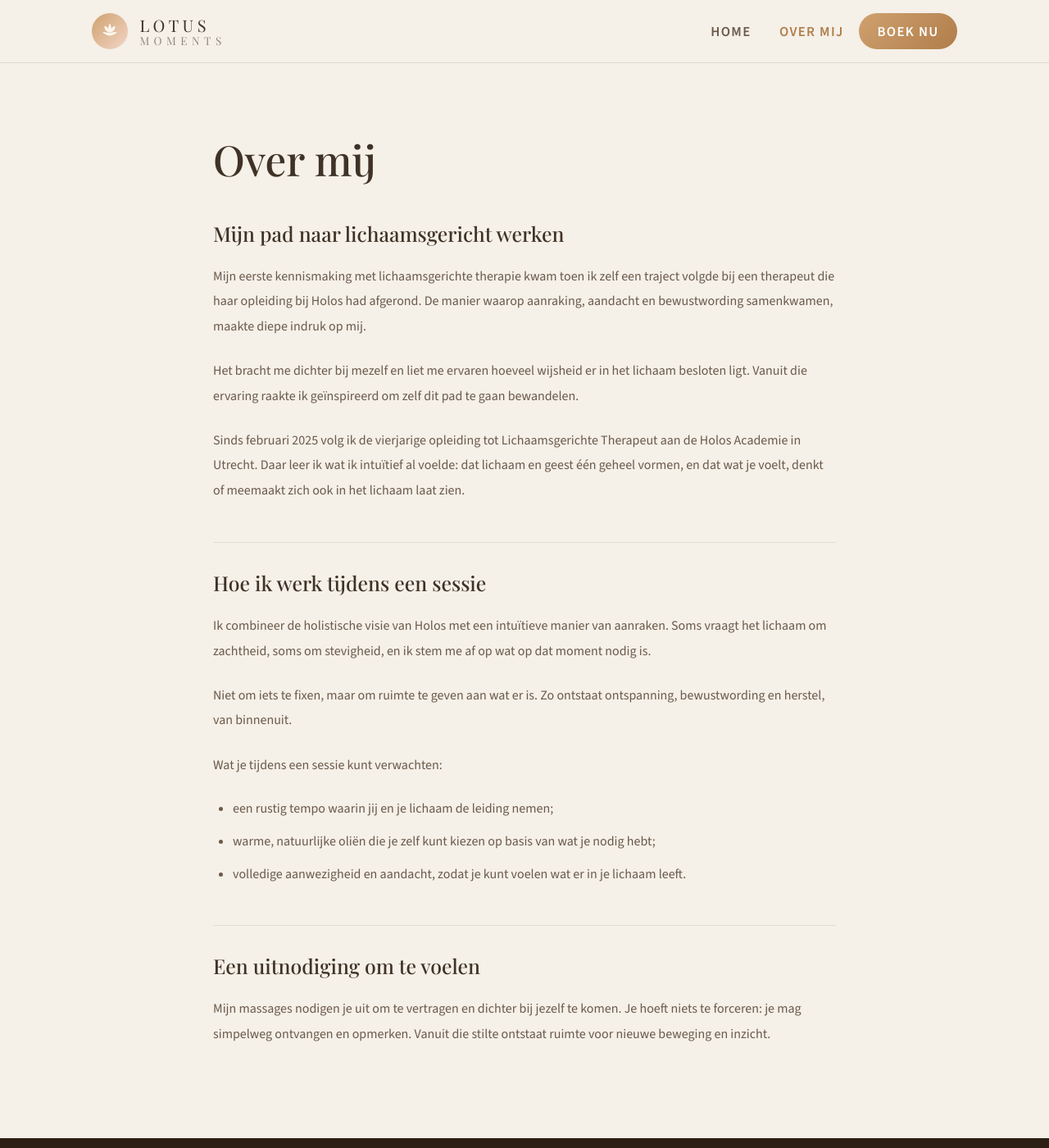
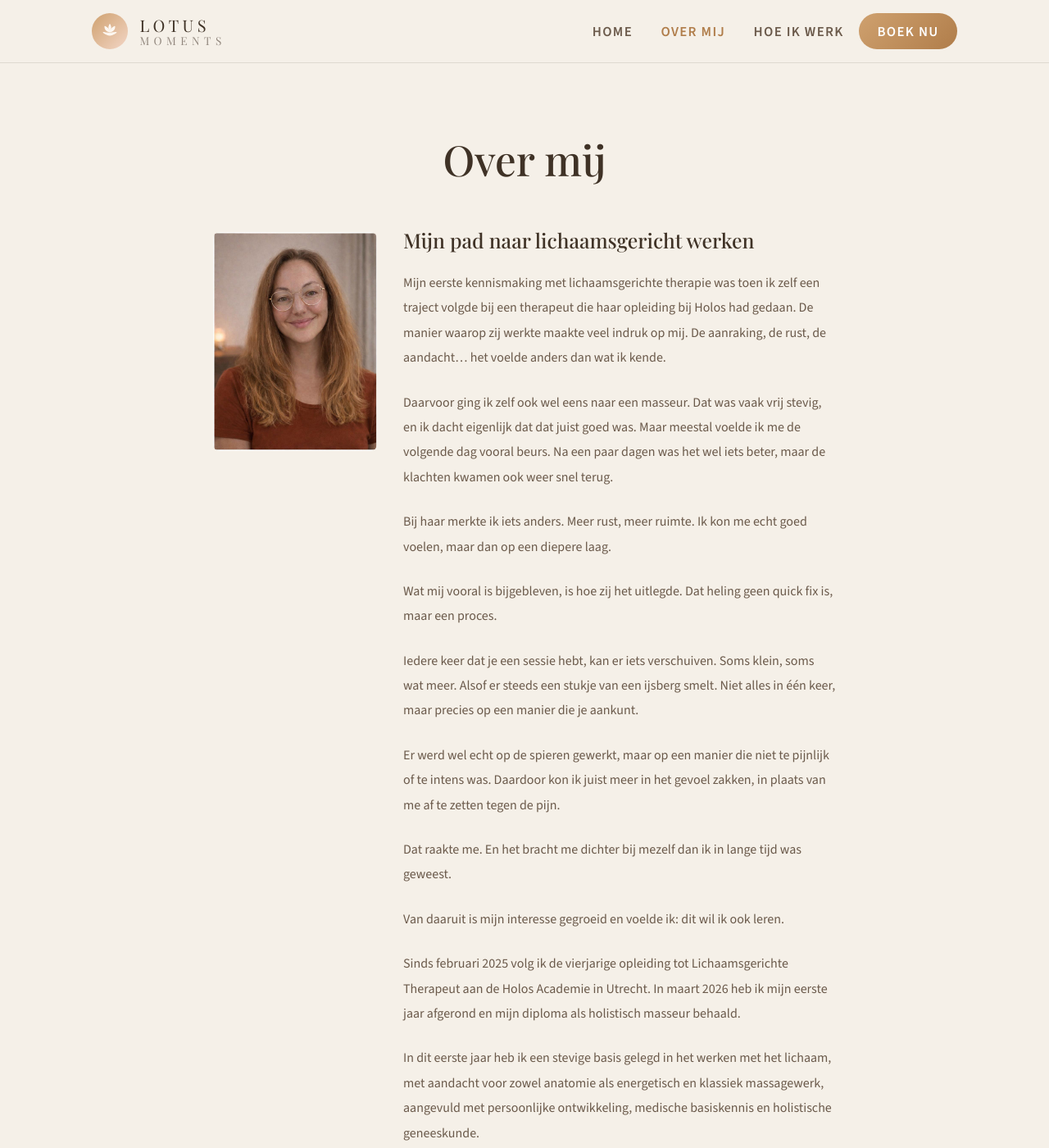
Before and after one commit to LotusMoments/website, a Jekyll site: the page built from over-mij.md, in a window 1280 px wide and 1400 px high. Shown: the whole window at 82% size. Built offline with Jekyll 4.4.1, drawn with Linux system fonts in a browser that asks for light colours; some of the changed text lies outside the part shown.

Commit message:
Add Over mij and Hoe ik werk pages with photos and lotus bullet styling

```diff
--- a/_config.yml
+++ b/_config.yml
@@ -23,5 +23,7 @@ nav_links:
     url: /
   - title: Over mij
     url: /over-mij/
+  - title: Hoe ik werk
+    url: /hoe-ik-werk/
   - title: Boek nu
     url: https://calendly.com/emine314/30min
--- a/assets/css/style.css
+++ b/assets/css/style.css
@@ -589,14 +589,31 @@ body {
   margin-bottom: 1.5rem;
 }
 
+.page-content p + ul {
+  margin-top: -1.1rem;
+}
+
 .page-content ul {
-  padding-left: 1.5rem;
+  padding-left: 0;
+  list-style: none;
   color: var(--text-muted);
 }
 
 .page-content li {
-  margin-bottom: 0.75rem;
+  padding-left: 1.4rem;
+  position: relative;
+  margin-bottom: 0.4rem;
   line-height: 1.75;
+}
+
+.page-content li::before {
+  content: "";
+  position: absolute;
+  left: 0;
+  top: 0.35em;
+  width: 1em;
+  height: 1em;
+  background: url("/assets/lotus-bullet.svg") center / contain no-repeat;
 }
 
 /* === FOOTER === */
--- /dev/null
+++ b/hoe-ik-werk.md
@@ -0,0 +1,33 @@
+---
+layout: page
+title: Hoe ik werk
+permalink: /hoe-ik-werk/
+---
+
+<h1 style="text-align: center;">Hoe ik werk</h1>
+
+<div markdown="1" style="display: flex; gap: 2rem; align-items: flex-start;">
+
+<div style="flex: 0 0 200px; position: sticky; top: 100px; align-self: flex-start; padding-top: 1.2rem;">
+<img src="/assets/emine2.jpg" alt="Emine" style="width: 100%; max-height: calc(100vh - 100px - 2rem); object-fit: cover; object-position: top; border-radius: 8px; display: block;">
+</div>
+
+<div markdown="1" style="flex: 1; min-width: 0;">
+
+## Hoe ik werk tijdens een sessie
+
+Ik werk vanuit de holistische visie van Holos en stem mijn behandeling af op wat jouw lichaam op dat moment nodig heeft. Ieder lichaam is anders. Waar de één behoefte heeft aan zachtheid, heeft de ander juist meer stevigheid nodig.
+
+Daarin kijk ik niet alleen naar wat ik voel in het lichaam, maar ook naar jouw persoonlijke voorkeur. Samen stemmen we af wat voor jou prettig en passend is.
+
+Niet om iets te fixen, maar om ruimte te geven aan wat er is. Van daaruit kan ontspanning, bewustwording en herstel ontstaan, van binnenuit.
+
+Wat je tijdens een sessie kunt verwachten:
+
+- een rustig tempo waarin jij en je lichaam mogen volgen wat er ontstaat
+- warme olie, zodat je lichaam makkelijker kan ontspannen
+- zachte materialen en een warme setting, zodat je lichaam zich veilig en comfortabel kan voelen
+- volledige aandacht en aanwezigheid, zodat er ruimte is om te voelen wat er in je lichaam leeft
+
+</div>
+</div>
--- a/over-mij.md
+++ b/over-mij.md
@@ -4,28 +4,51 @@ title: Over mij
 permalink: /over-mij/
 ---
 
-# Over mij
+<h1 style="text-align: center;">Over mij</h1>
+
+<div markdown="1" style="display: flex; gap: 2rem; align-items: flex-start;">
+
+<div style="flex: 0 0 200px; position: sticky; top: 100px; align-self: flex-start; padding-top: 1.2rem;">
+<img src="/assets/emine1.jpg" alt="Emine" style="width: 100%; max-height: calc(100vh - 100px - 2rem); object-fit: cover; object-position: top; border-radius: 8px; display: block;">
+</div>
+
+<div markdown="1" style="flex: 1; min-width: 0;">
 
 ## Mijn pad naar lichaamsgericht werken
 
-Mijn eerste kennismaking met lichaamsgerichte therapie kwam toen ik zelf een traject volgde bij een therapeut die haar opleiding bij Holos had afgerond. De manier waarop aanraking, aandacht en bewustwording samenkwamen, maakte diepe indruk op mij.
+Mijn eerste kennismaking met lichaamsgerichte therapie was toen ik zelf een traject volgde bij een therapeut die haar opleiding bij Holos had gedaan.
+De manier waarop zij werkte maakte veel indruk op mij. De aanraking, de rust, de aandacht… het voelde anders dan wat ik kende.
 
-Het bracht me dichter bij mezelf en liet me ervaren hoeveel wijsheid er in het lichaam besloten ligt. Vanuit die ervaring raakte ik geïnspireerd om zelf dit pad te gaan bewandelen.
+Daarvoor ging ik zelf ook wel eens naar een masseur. Dat was vaak vrij stevig, en ik dacht eigenlijk dat dat juist goed was.
+Maar meestal voelde ik me de volgende dag vooral beurs. Na een paar dagen was het wel iets beter, maar de klachten kwamen ook weer snel terug.
 
-Sinds februari 2025 volg ik de vierjarige opleiding tot Lichaamsgerichte Therapeut aan de Holos Academie in Utrecht. Daar leer ik wat ik intuïtief al voelde: dat lichaam en geest één geheel vormen, en dat wat je voelt, denkt of meemaakt zich ook in het lichaam laat zien.
+Bij haar merkte ik iets anders.
+Meer rust, meer ruimte.
+Ik kon me echt goed voelen, maar dan op een diepere laag.
 
-## Hoe ik werk tijdens een sessie
+Wat mij vooral is bijgebleven, is hoe zij het uitlegde.
+Dat heling geen quick fix is, maar een proces.
 
-Ik combineer de holistische visie van Holos met een intuïtieve manier van aanraken. Soms vraagt het lichaam om zachtheid, soms om stevigheid, en ik stem me af op wat op dat moment nodig is.
+Iedere keer dat je een sessie hebt, kan er iets verschuiven. Soms klein, soms wat meer.
+Alsof er steeds een stukje van een ijsberg smelt. Niet alles in één keer, maar precies op een manier die je aankunt.
 
-Niet om iets te fixen, maar om ruimte te geven aan wat er is. Zo ontstaat ontspanning, bewustwording en herstel, van binnenuit.
+Er werd wel echt op de spieren gewerkt, maar op een manier die niet te pijnlijk of te intens was.
+Daardoor kon ik juist meer in het gevoel zakken, in plaats van me af te zetten tegen de pijn.
 
-Wat je tijdens een sessie kunt verwachten:
+Dat raakte me.
+En het bracht me dichter bij mezelf dan ik in lange tijd was geweest.
 
-- een rustig tempo waarin jij en je lichaam de leiding nemen;
-- warme, natuurlijke oliën die je zelf kunt kiezen op basis van wat je nodig hebt;
-- volledige aanwezigheid en aandacht, zodat je kunt voelen wat er in je lichaam leeft.
+Van daaruit is mijn interesse gegroeid en voelde ik: dit wil ik ook leren.
 
-## Een uitnodiging om te voelen
+Sinds februari 2025 volg ik de vierjarige opleiding tot Lichaamsgerichte Therapeut aan de Holos Academie in Utrecht.
+In maart 2026 heb ik mijn eerste jaar afgerond en mijn diploma als holistisch masseur behaald.
 
-Mijn massages nodigen je uit om te vertragen en dichter bij jezelf te komen. Je hoeft niets te forceren: je mag simpelweg ontvangen en opmerken. Vanuit die stilte ontstaat ruimte voor nieuwe beweging en inzicht.
+In dit eerste jaar heb ik een stevige basis gelegd in het werken met het lichaam, met aandacht voor zowel anatomie als energetisch en klassiek massagewerk, aangevuld met persoonlijke ontwikkeling, medische basiskennis en holistische geneeskunde.
+
+Daar leer ik wat ik eigenlijk al ergens voelde: dat lichaam en geest niet los van elkaar staan. Alles wat je meemaakt, laat zich ook in het lichaam zien.
+
+In mijn werk nodig ik je uit om weer in contact te komen met die verbinding, op een rustige, veilige en respectvolle manier.
+
+
+</div>
+</div>
```
Also changed, not shown: CLAUDE.md (added, +7 -0 lines), assets/emine1.jpg (added), assets/emine2.jpg (added), assets/lotus-bullet.svg (added).
